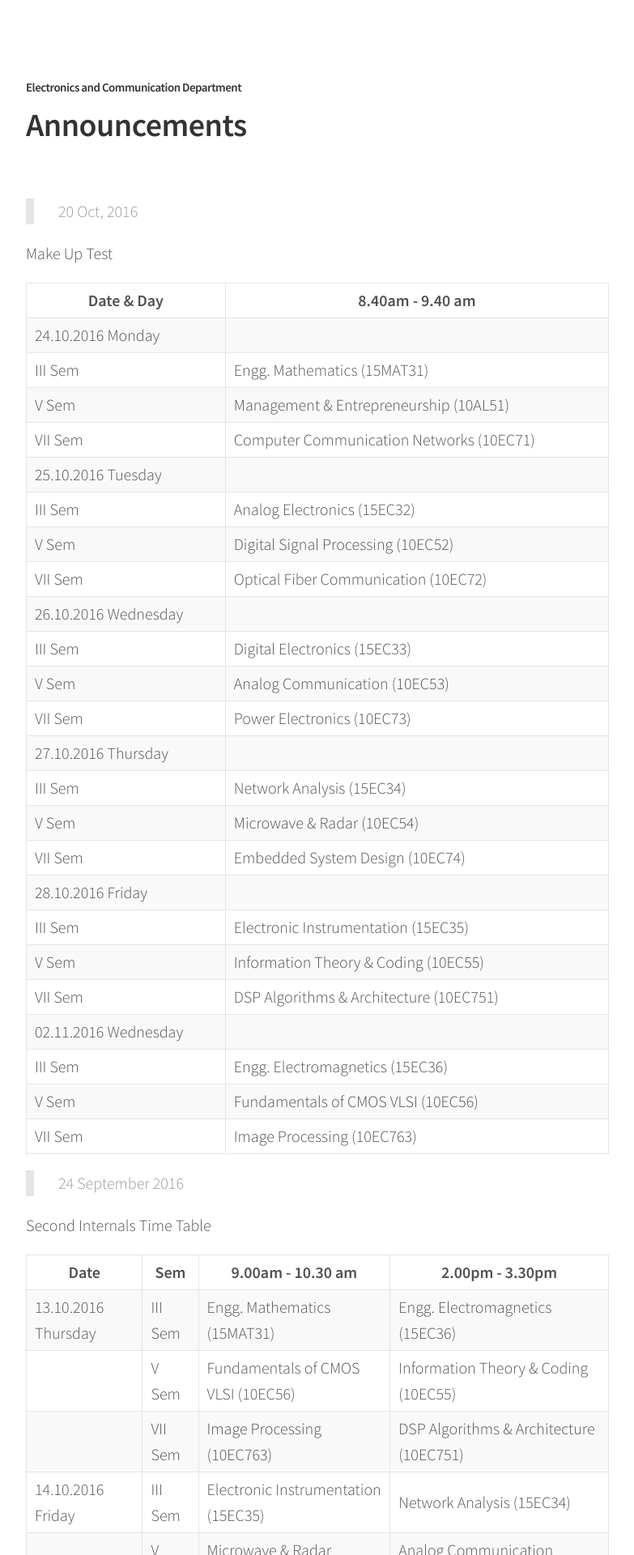
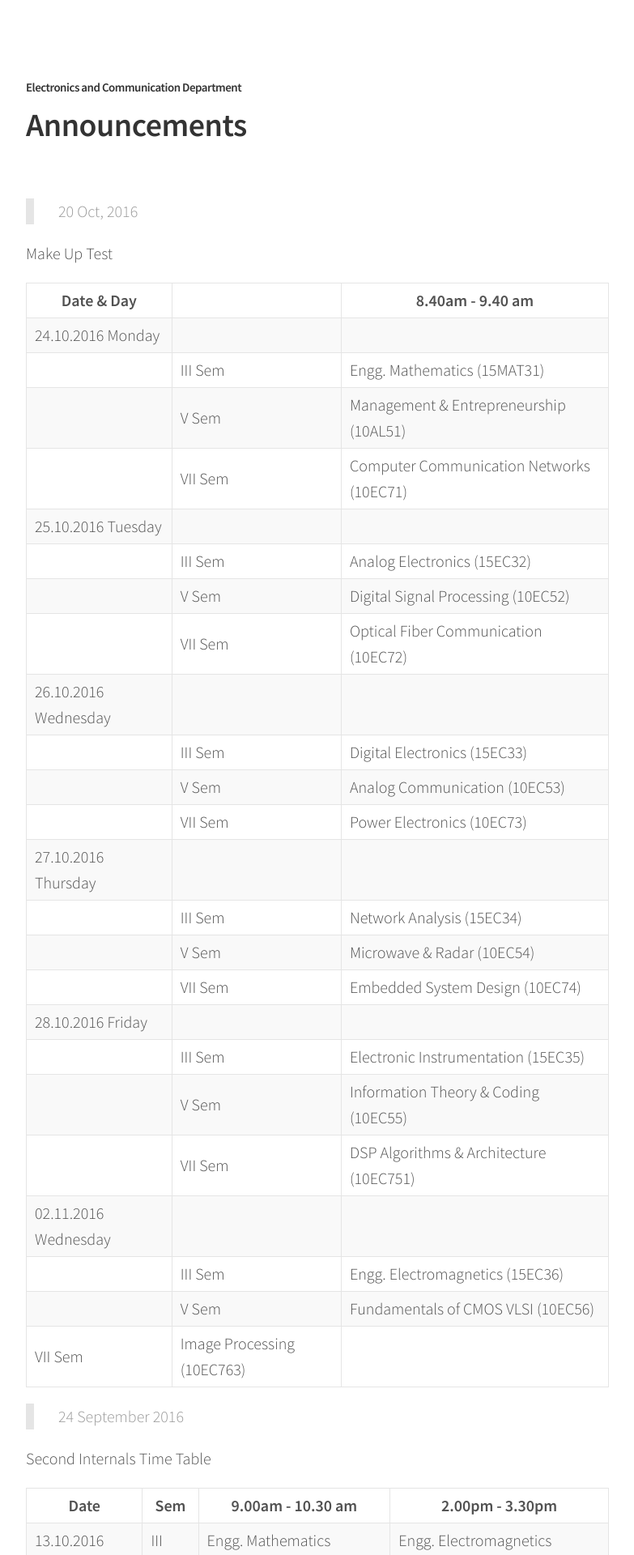
Before and after one commit to YoguBellad/TestGithub, a Jekyll site: the page built from _posts/2016-09-21-announcements.md, in a window 1280 px wide. Shown: the top 1920 px of the page at 81% size, without its empty margins (248-1031 px from the left). Built offline with Jekyll 4.4.1, drawn with Linux system fonts in a browser that asks for light colours.

Commit message:
makeup tt2

```diff
--- a/_posts/2016-09-21-announcements.md
+++ b/_posts/2016-09-21-announcements.md
@@ -6,31 +6,31 @@
 
 Make Up Test
 
-|Date & Day		|8.40am - 9.40 am
+|Date & Day|		|8.40am - 9.40 am
 |-------------------------------------+-----------------------------------------------------------|
 |24.10.2016 Monday
-|	III Sem		|Engg. Mathematics  (15MAT31)|
-|	V Sem		|Management & Entrepreneurship (10AL51)|
-|	VII Sem		|Computer Communication Networks (10EC71)|
+|	|III Sem		|Engg. Mathematics  (15MAT31)|
+|	|V Sem		|Management & Entrepreneurship (10AL51)|
+|	|VII Sem		|Computer Communication Networks (10EC71)|
 |25.10.2016 Tuesday
-|	III Sem		|Analog Electronics  (15EC32)|
-|	V Sem		|Digital Signal Processing (10EC52)|
-|	VII Sem		|Optical Fiber Communication (10EC72)|
+|	|III Sem		|Analog Electronics  (15EC32)|
+|	|V Sem		|Digital Signal Processing (10EC52)|
+|	|VII Sem		|Optical Fiber Communication (10EC72)|
 |26.10.2016  Wednesday
-|	III Sem		|Digital Electronics  (15EC33)|
-|	V Sem		|Analog Communication (10EC53)|
-|	VII Sem		|Power Electronics (10EC73)|
+|	|III Sem		|Digital Electronics  (15EC33)|
+|	|V Sem		|Analog Communication (10EC53)|
+|	|VII Sem		|Power Electronics (10EC73)|
 |27.10.2016  Thursday
-|	III Sem		|Network Analysis (15EC34)|
-|	V Sem		|Microwave & Radar (10EC54)|
-|	VII Sem		|Embedded System Design (10EC74)|
+|	|III Sem		|Network Analysis (15EC34)|
+|	|V Sem		|Microwave & Radar (10EC54)|
+|	|VII Sem		|Embedded System Design (10EC74)|
 |28.10.2016  Friday
-|	III Sem		|Electronic Instrumentation (15EC35)|
-|	V Sem		|Information Theory & Coding (10EC55)|
-|	VII Sem		|DSP Algorithms & Architecture (10EC751) |
+|	|III Sem		|Electronic Instrumentation (15EC35)|
+|	|V Sem		|Information Theory & Coding (10EC55)|
+|	|VII Sem		|DSP Algorithms & Architecture (10EC751) |
 |02.11.2016  Wednesday
-|	III Sem		|Engg. Electromagnetics (15EC36)|
-|	V Sem		|Fundamentals of CMOS VLSI (10EC56)|
+|	|III Sem		|Engg. Electromagnetics (15EC36)|
+|	|V Sem		|Fundamentals of CMOS VLSI (10EC56)|
 |	VII Sem		|Image Processing (10EC763)|
 
 
```
